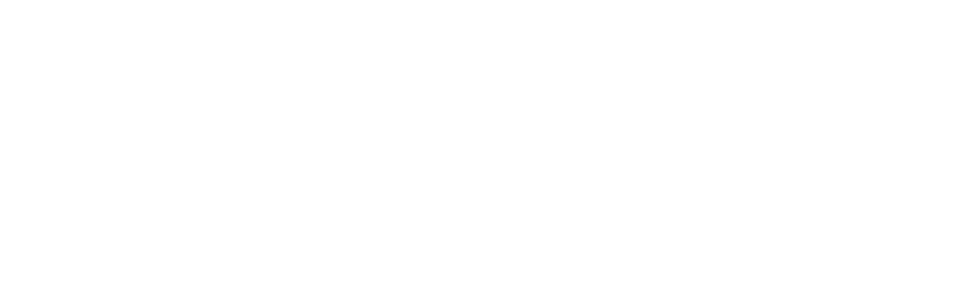
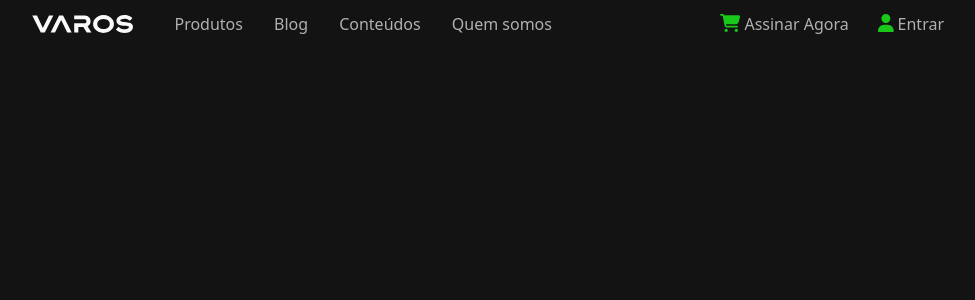
Before and after one commit to isaias-silva/varos-frontend, a Next.js app: page / in a window 1280 px wide. Shown: the top 300 px of the page, without its empty margins (172-1147 px from the left). Built offline with nearby package versions, Linux system fonts and the light colour scheme.

Commit message:
feat: :sparkles: criação e estilização do componente header[desktop]

```diff
--- a/src/app/globals.css
+++ b/src/app/globals.css
@@ -1,3 +1,17 @@
 @tailwind base;
 @tailwind components;
 @tailwind utilities;
+
+* {
+  margin: 0;
+  padding: 0;
+}
+
+.link {
+  color: #ffffffaa;
+  transition: linear 0.2s;
+}
+.link:hover{
+  color:#fff;
+  text-shadow: 1px 1px 10px #fff;
+}
--- a/src/app/layout.tsx
+++ b/src/app/layout.tsx
@@ -1,3 +1,5 @@
+import "@/app/globals.css"
+import "@fortawesome/fontawesome-svg-core/styles.css";
 
 
 export default function RootLayout({
@@ -7,7 +9,8 @@
 }) {
   return (
     <html lang="en">
-      <body>{children}</body>
+
+      <body className=" bg-base">{children}</body>
     </html>
   )
 }
--- a/src/app/page.tsx
+++ b/src/app/page.tsx
@@ -1,7 +1,11 @@
-import Image from 'next/image'
+import Header from "@/components/Header"
 
 export default function Home() {
+
   return (
-   <></>
+   <>
+   <Header/>
+
+   </>
   )
 }
--- /dev/null
+++ b/src/components/Header.tsx
@@ -0,0 +1,47 @@
+import Image from "next/image";
+import logo from "../../public/logo.svg"
+import Link from "next/link";
+import {
+
+    faCartShopping,
+    faUser
+} from "@fortawesome/free-solid-svg-icons";
+import { FontAwesomeIcon } from '@fortawesome/react-fontawesome'
+
+export default function () {
+
+
+    return <header className=" box-border py-5 px-20  text-gray-300  h-12 flex items-center w-full fixed justify-around backdrop:blur-lg">
+        <div className=" flex w-1/2 justify-around items-center">
+            <Link href={"/"} className="mx-10">
+                <Image src={logo} alt="logo" height={30} />
+            </Link>
+            <ul className=" flex w-full justify-between items-center">
+                <li>
+                    <Link href={''} className="link">Produtos</Link>
+                </li>
+                <li>
+                    <Link href={''} className="link">Blog</Link>
+                </li>
+                <li>
+                    <Link href={''} className="link">Conteúdos</Link>
+                </li>
+                <li>
+                    <Link href={''} className="link">Quem somos</Link>
+                </li>
+
+            </ul>
+        </div>
+        <div className=" w-1/5">
+            <ul className=" flex w-full justify-between items-center">
+                <li>
+                    <Link href={''} className="link"><FontAwesomeIcon icon={faCartShopping} style={{ fontSize: 18, color: '#19C819' }} /> Assinar Agora</Link>
+                </li>
+                <li>
+                    <Link href={''} className="link"><FontAwesomeIcon icon={faUser} style={{ fontSize: 18, color: '#19C819' }} /> Entrar</Link>
+                </li>
+            </ul>
+
+        </div>
+    </header>
+}
--- a/tailwind.config.ts
+++ b/tailwind.config.ts
@@ -13,6 +13,9 @@
         'gradient-conic':
           'conic-gradient(from 180deg at 50% 50%, var(--tw-gradient-stops))',
       },
+      colors:{
+        base:" #131313"
+      }
     },
   },
   plugins: [],
```
Also changed, not shown: package.json (+8 -5 lines), public/logo.svg (added), 1 other file (tests, documents, lock files or other folders).
